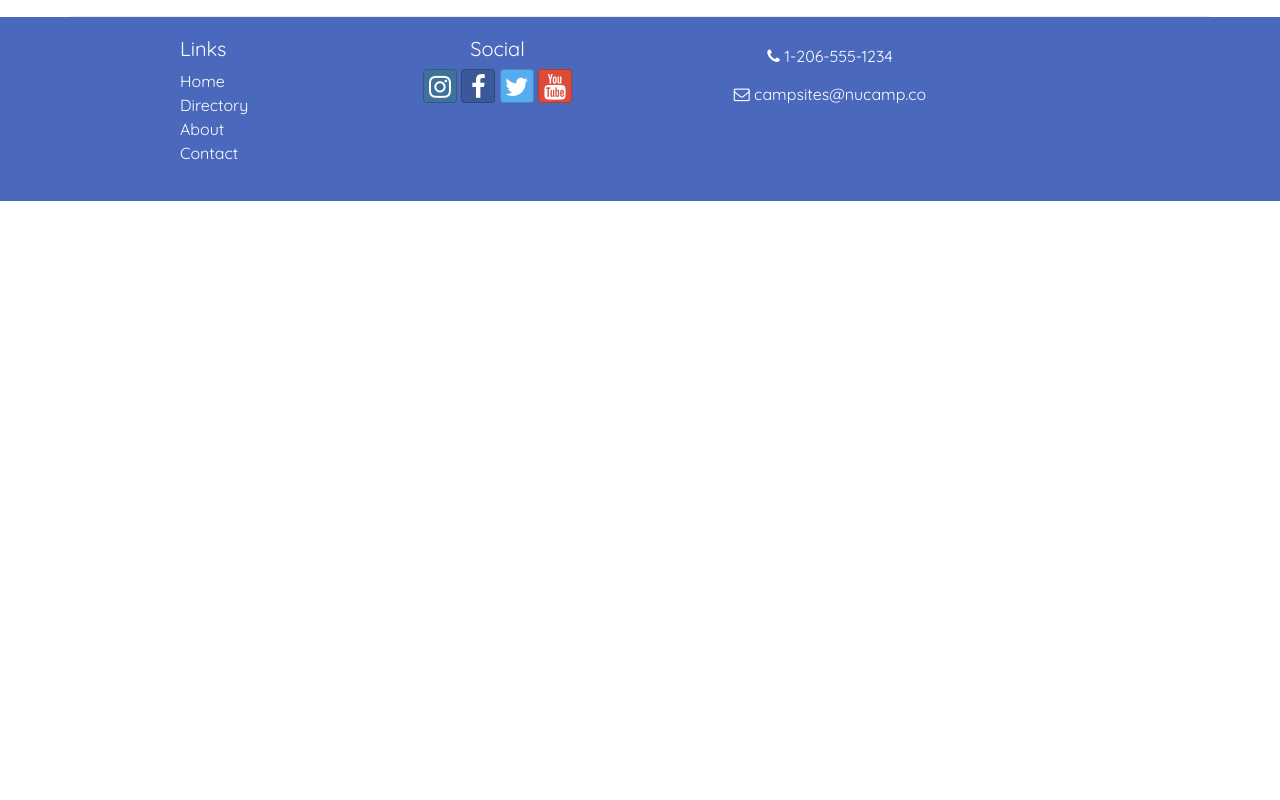
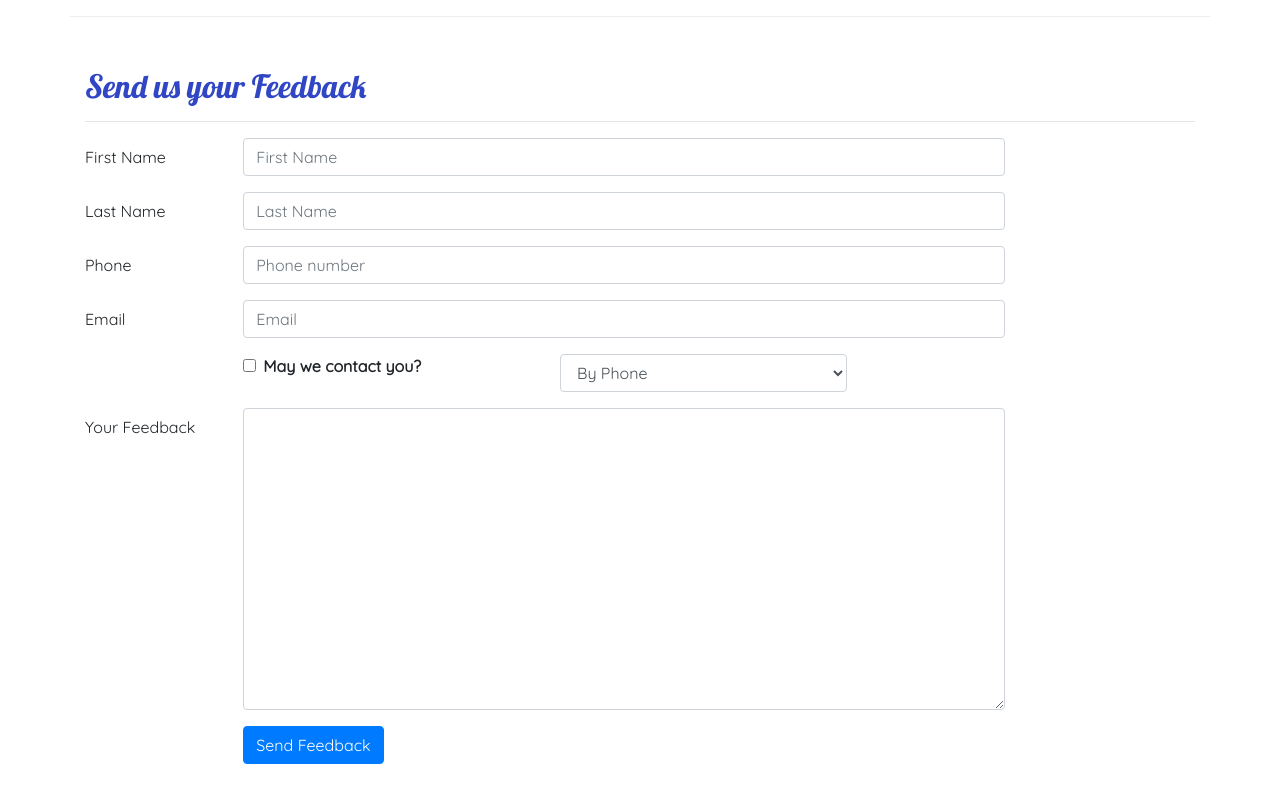
Before and after one commit to wandrew8/NuCamp-Camp-Sites, a React (Create React App) app in the folder nucampsite/: page /contactus in a window 1280 px wide. Shown: the part 560-1360 px from the top of the page. Before the commit the page ends 800 px from the top, so only its background shows below. Built offline with nearby package versions, Linux system fonts and the light colour scheme.

Commit message:
form component added to contact page

```diff
--- a/nucampsite/public/index.html
+++ b/nucampsite/public/index.html
@@ -3,10 +3,10 @@
 
 <head>
   <meta charset="utf-8" />
+  <link rel="icon" href="%PUBLIC_URL%/favicon.ico" />
   <meta name="viewport" content="width=device-width, initial-scale=1" />
   <meta name="theme-color" content="#000000" />
   <meta name="description" content="Web site created using create-react-app" />
-  <link rel="apple-touch-icon" href="%PUBLIC_URL%/logo192.png" />
   <link href="https://fonts.googleapis.com/css?family=Quicksand|Roboto&display=swap" rel="stylesheet">
   <!--
       manifest.json provides metadata used when your web app is installed on a
--- a/nucampsite/src/components/CampsiteInfoComponent.js
+++ b/nucampsite/src/components/CampsiteInfoComponent.js
@@ -18,7 +18,7 @@
 function RenderComments({comments}) {
         const commentList = comments.map(comment => {
             return (
-                <div>
+                <div key={comment.id}>
                     <p>{comment.text}
                     <br/>-- {comment.author}, {new Intl.DateTimeFormat('en-US', { year: 'numeric', month: 'short', day: '2-digit'}).format(new Date(Date.parse(comment.date)))}</p>
                 </div>
--- a/nucampsite/src/components/ContactComponent.js
+++ b/nucampsite/src/components/ContactComponent.js
@@ -1,8 +1,44 @@
 import React from 'react';
-import { Breadcrumb, BreadcrumbItem} from 'reactstrap';
+import { Breadcrumb, BreadcrumbItem, Button, Form, FormGroup, Label, Input, Col} from 'reactstrap';
 import { Link } from 'react-router-dom';
-function Contact(props) {
+
+class Contact extends React.Component {
+    constructor(props) {
+        super(props);
+
+        this.state = {
+            firstName: '',
+            lastName: '',
+            phoneNum: '',
+            email: '',
+            agree: false,
+            contactType: 'By Phone',
+            feedback: ''
+        };
+
+        this.handleInputChange = this.handleInputChange.bind(this);
+        this.handleSubmit = this.handleSubmit.bind(this);
+    }
+
+    handleInputChange(event) {
+        const target = event.target;
+        const value = target.type === 'checkbox' ? target.checked : target.value;
+        const name = target.name;
+
+        this.setState({
+          [name]: value
+        });
+    }
+
+    handleSubmit(event) {
+        console.log('Current state is: ' + JSON.stringify(this.state));
+        alert('Current state is: ' + JSON.stringify(this.state));
+        event.preventDefault();
+    }
+    render() {
     return (
+        <React.Fragment>
+
         <div className="container">
             <div className="row">
             <div className="col">
@@ -33,8 +69,94 @@
                     <a role="button" className="btn btn-link" href="mailto:fakeemail@fakeemail.co"><i className="fa fa-envelope-o"></i> campsites@nucamp.co</a>
                 </div>
             </div>
-        </div>
-    );
+        <div className="row row-content">
+                   <div className="col-12">
+                      <h2>Send us your Feedback</h2>
+                      <hr />
+                   </div>
+                    <div className="col-md-10">
+                        <Form onSubmit={this.handleSubmit}>
+                            <FormGroup row>
+                                <Label htmlFor="firstName" md={2}>First Name</Label>
+                                <Col md={10}>
+                                    <Input type="text" id="firstName" name="firstName"
+                                        placeholder="First Name"
+                                        value={this.state.firstName}
+                                        onChange={this.handleInputChange} />
+                                </Col>
+                            </FormGroup>
+                            <FormGroup row>
+                                <Label htmlFor="lastName" md={2}>Last Name</Label>
+                                <Col md={10}>
+                                    <Input type="text" id="lastName" name="lastName"
+                                        placeholder="Last Name"
+                                        value={this.state.lastName}
+                                        onChange={this.handleInputChange} />
+                                </Col>
+                            </FormGroup>
+                            <FormGroup row>
+                                <Label htmlFor="phoneNum" md={2}>Phone</Label>
+                                <Col md={10}>
+                                    <Input type="tel" id="phoneNum" name="phoneNum"
+                                        placeholder="Phone number"
+                                        value={this.state.phoneNum}
+                                        onChange={this.handleInputChange} />
+                                </Col>
+                            </FormGroup>
+                            <FormGroup row>
+                                <Label htmlFor="email" md={2}>Email</Label>
+                                <Col md={10}>
+                                    <Input type="email" id="email" name="email"
+                                        placeholder="Email"
+                                        value={this.state.email}
+                                        onChange={this.handleInputChange} />
+                                </Col>
+                            </FormGroup>
+                            <FormGroup row>
+                                <Col md={{size: 4, offset: 2}}>
+                                    <FormGroup check>
+                                        <Label check>
+                                            <Input type="checkbox"
+                                                name="agree"
+                                                checked={this.state.agree}
+                                                onChange={this.handleInputChange} /> {' '}
+                                            <strong>May we contact you?</strong>
+                                        </Label>
+                                    </FormGroup>
+                                </Col>
+                                <Col md={4}>
+                                    <Input type="select" name="contactType"
+                                            value={this.state.contactType}
+                                            onChange={this.handleInputChange}>
+                                        <option>By Phone</option>
+                                        <option>By Email</option>
+                                    </Input>
+                                </Col>
+                            </FormGroup>
+                            <FormGroup row>
+                                <Label htmlFor="feedback" md={2}>Your Feedback</Label>
+                                <Col md={10}>
+                                    <Input type="textarea" id="feedback" name="feedback"
+                                        rows="12"
+                                        value={this.state.feedback}
+                                        onChange={this.handleInputChange}></Input>
+                                </Col>
+                            </FormGroup>
+                            <FormGroup row>
+                                <Col md={{size: 10, offset: 2}}>
+                                    <Button type="submit" color="primary">
+                                        Send Feedback
+                                    </Button>
+                                </Col>
+                            </FormGroup>
+                        </Form>
+                    </div>
+                </div>
+            </div>
+        </React.Fragment>
+        );
+    }
 }
 
+
 export default Contact;
```
Also changed, not shown: nucampsite/src/components/MainComponenet.js (+5 -6 lines), 1 other file (tests, documents, lock files or other folders).
